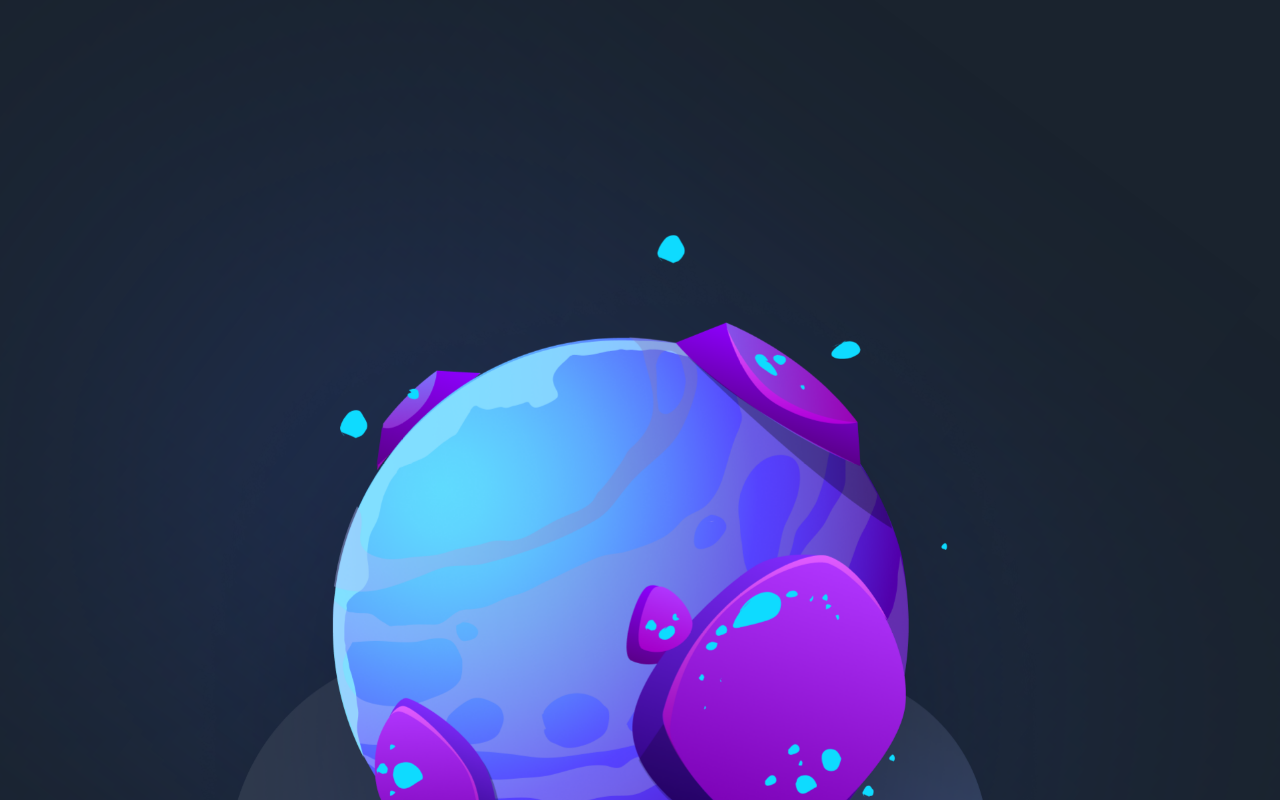
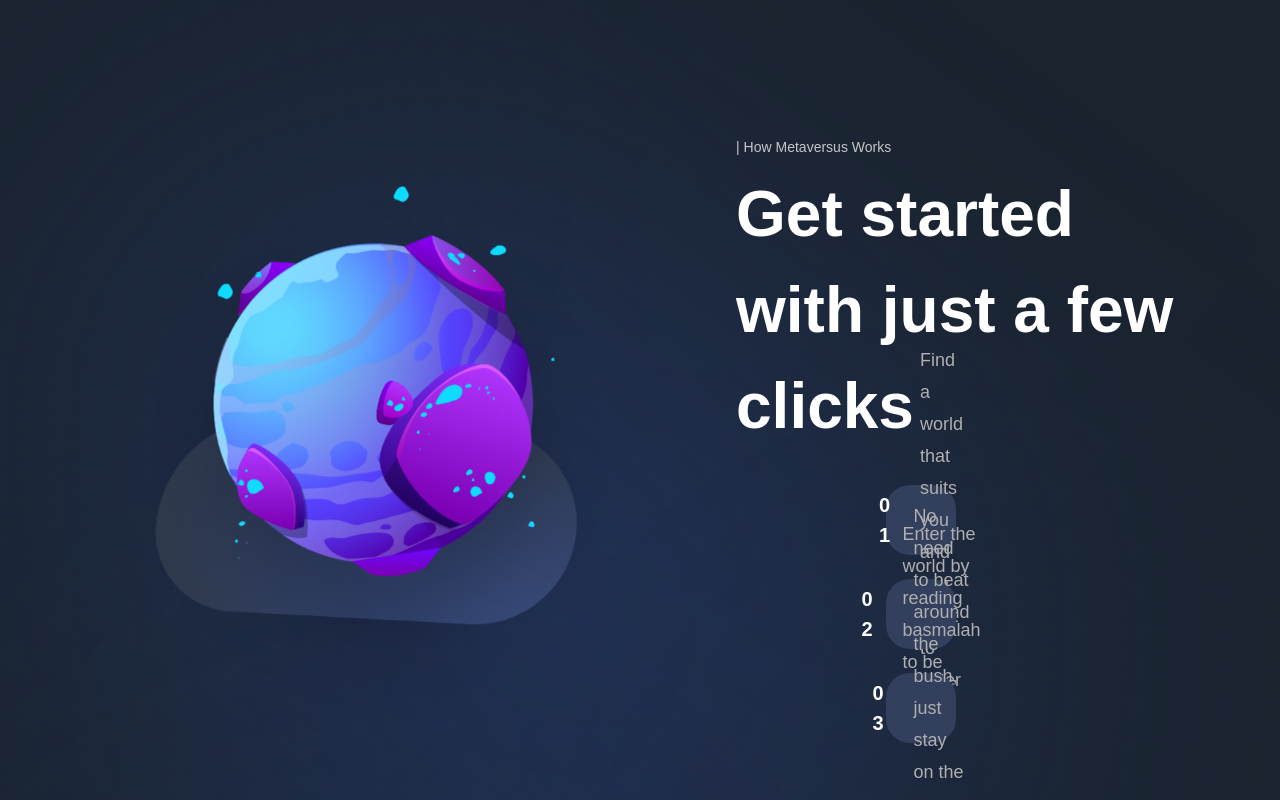
Before and after one commit to sidharthviz/MetaMadness, a Next.js app: page / in a window 1280 px wide. Shown: the part 2540-3340 px from the top of the page. Built offline with nearby package versions, Linux system fonts and the light colour scheme; a web font is replaced by a local one.

Commit message:
feat: updated

```diff
--- a/components/StartSteps.jsx
+++ b/components/StartSteps.jsx
@@ -1,6 +1,14 @@
-const StartSteps = () => (
-  <div>
-    start steps
+import styles from "../styles";
+
+const StartSteps = ({number , text}) => (
+  <div className={`${styles.flexCenter} flex-row`}>
+    <div className={`${styles.flexCenter} w-[70px] h-[70px] rounded-[24px] bg-[#323f5d]`}>
+      <p className="font-bold text-[20px] text-white">
+         {number} </p>
+         <p className="flex-1 ml-[30px] font-normal text-[18px] text-[#B0B0B0] leading-[32px]">
+         {text}
+         </p>
+    </div>
   </div>
 );
 
--- a/sections/GetStarted.jsx
+++ b/sections/GetStarted.jsx
@@ -4,29 +4,43 @@ import { motion } from 'framer-motion';
 
 import styles from '../styles';
 import { startingFeatures } from '../constants';
+import { StartSteps, TitleText, TypingText } from '../components';
 import { staggerContainer, fadeIn, planetVariants } from '../utils/motion';
-import { StartSteps, TitleText, TypingText } from '../components';
-
 
 const GetStarted = () => (
-  <section className={`${styles.paddings} relative  z-10`}
-  >
+  <section className={`${styles.paddings} relative z-10`}>
     <motion.div
       variants={staggerContainer}
       initial="hidden"
       whileInView="show"
-    viewport="{{once: 'false', amount: 0.25 }}"
+      viewport={{ once: false, amount: 0.25 }}
       className={`${styles.innerWidth} mx-auto flex lg:flex-row flex-col gap-8`}
     >
-    <motion.div variants={planetVariants('right')}
+      <motion.div
+        variants={planetVariants('left')}
         className={`flex-1 ${styles.flexCenter}`}
       >
         <img
-      src='/get-started.png'
-      alt='planet'
-      className='w-[90%] h-[90%] object-contain'
+          src="/get-started.png"
+          alt="get-started"
+          className="w-[90%] h-[90%] object-contain"
         />
-
+      </motion.div>
+      <motion.div
+        variants={fadeIn('left', 'tween', 0.2, 1)}
+        className="flex-[0.75] flex justify-center flex-col"
+      >
+        <TypingText title="| How Metaversus Works" />
+        <TitleText title={<>Get started with just a few clicks</>} />
+        <div className="mt-[31px] flex flex-col max-w-[370px] gap-[24px]">
+          {startingFeatures.map((feature, index) => (
+            <StartSteps
+              key={feature}
+              number={`${index < 10 ? '0' : ''} ${index + 1}`}
+              text={feature}
+            />
+          ))}
+        </div>
     </motion.div>
     </motion.div>
   </section>
```
Lines whose indentation alone changed are shown as unchanged.
